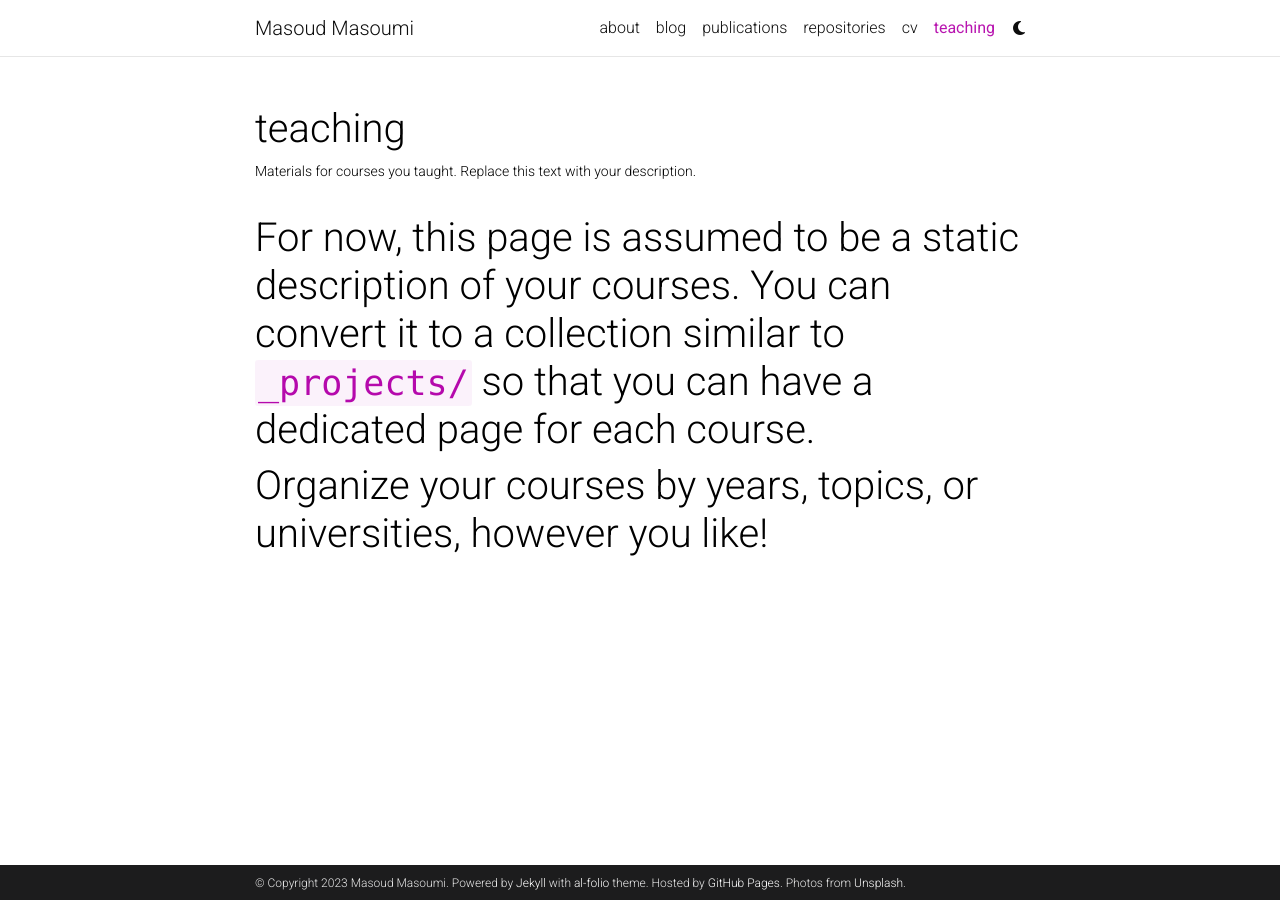
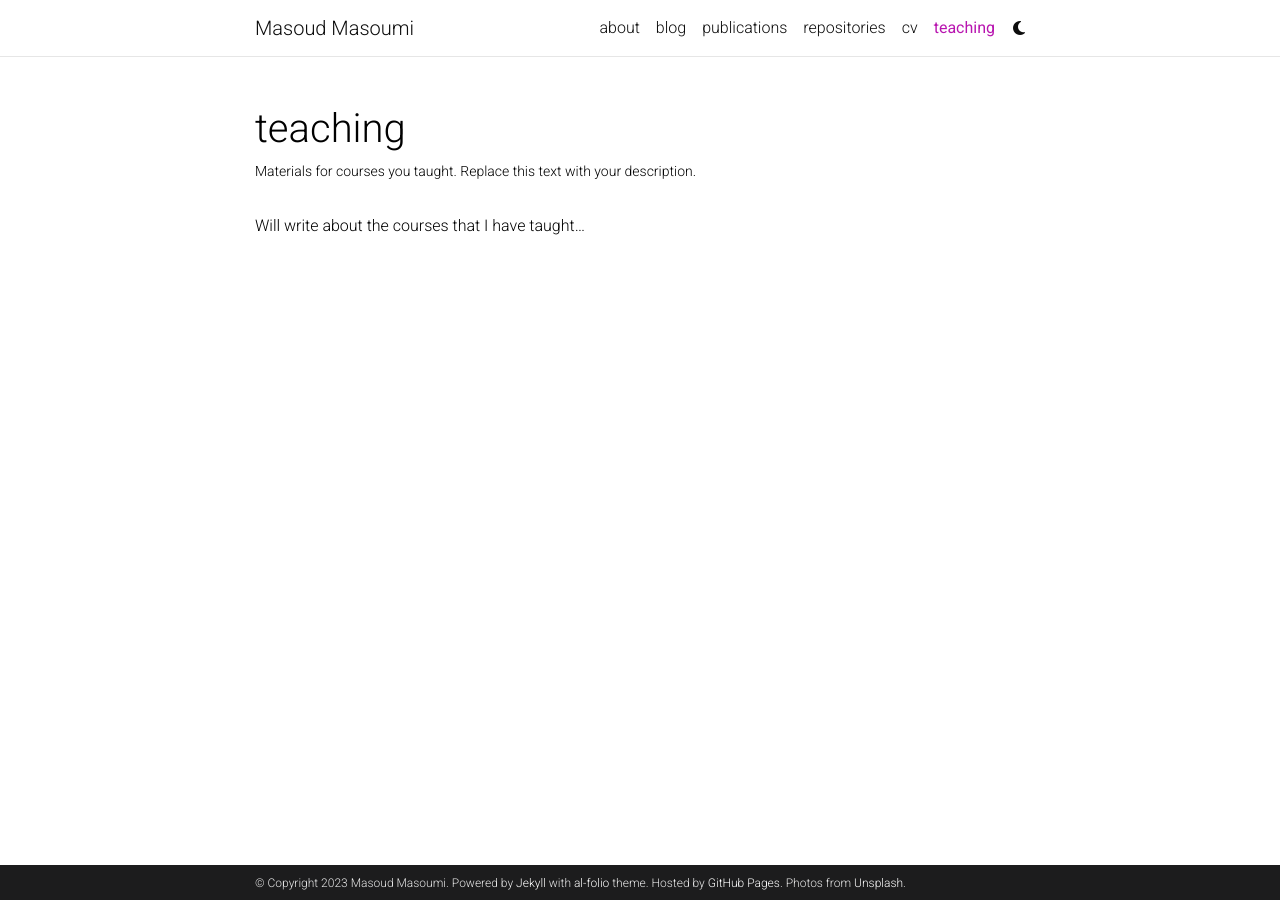
Before and after one commit to MasoudMiM/masoudmim.github.io, a Jekyll site: the page built from _pages/teaching.md, in a window 1280 px wide. Built offline with Jekyll 4.4.1, drawn with Linux system fonts in a browser that asks for light colours; full-size pictures stand in for the smaller copies a plugin makes; comment, search, counter and statistics services are not loaded; a style sheet for code colours, icons or effects is not loaded.

```diff
--- a/_pages/teaching.md
+++ b/_pages/teaching.md
@@ -7,6 +7,4 @@ nav: true
 nav_order: 6
 ---
 
-# For now, this page is assumed to be a static description of your courses. You can convert it to a collection similar to `_projects/` so that you can have a dedicated page for each course.
-
-# Organize your courses by years, topics, or universities, however you like!
+Will write about the courses that I have taught...
```
Also changed, not shown: _pages/about.md (+1 -1 lines), _pages/about_einstein.md (+1 -1 lines).
